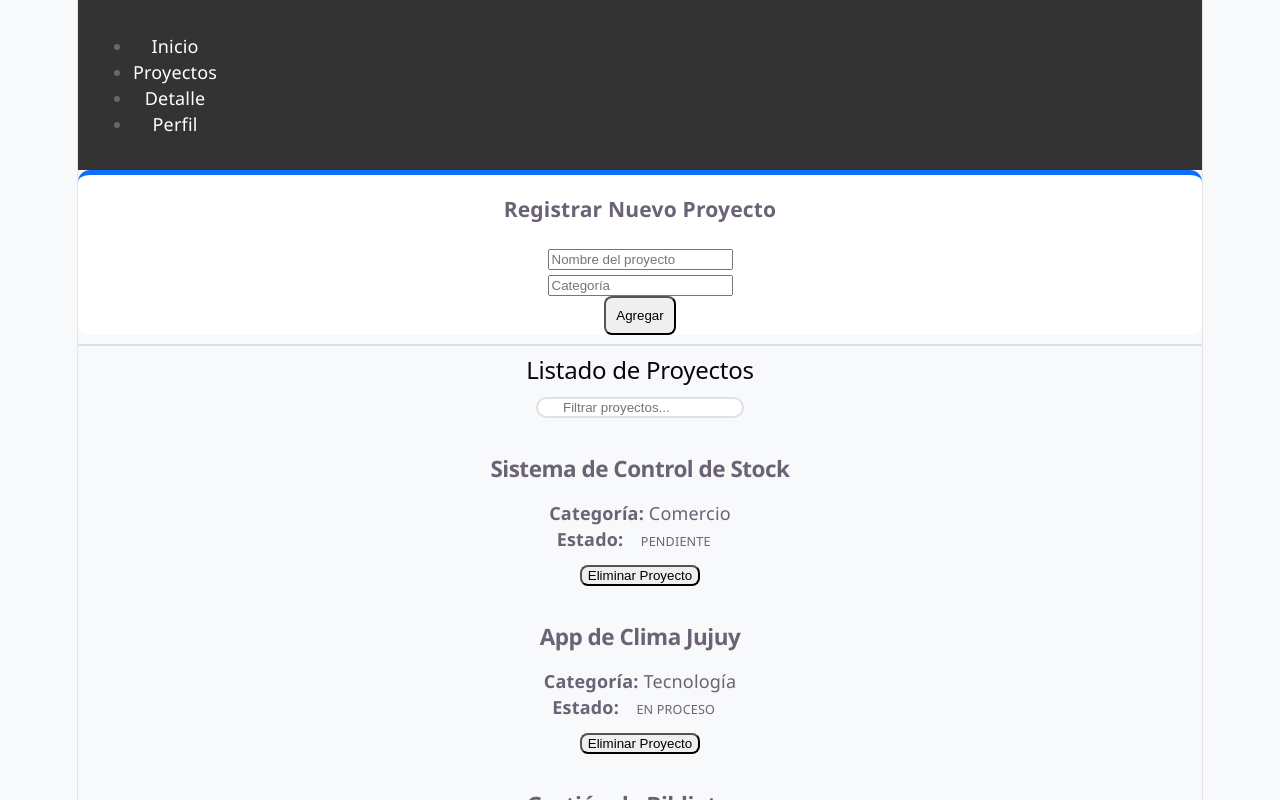
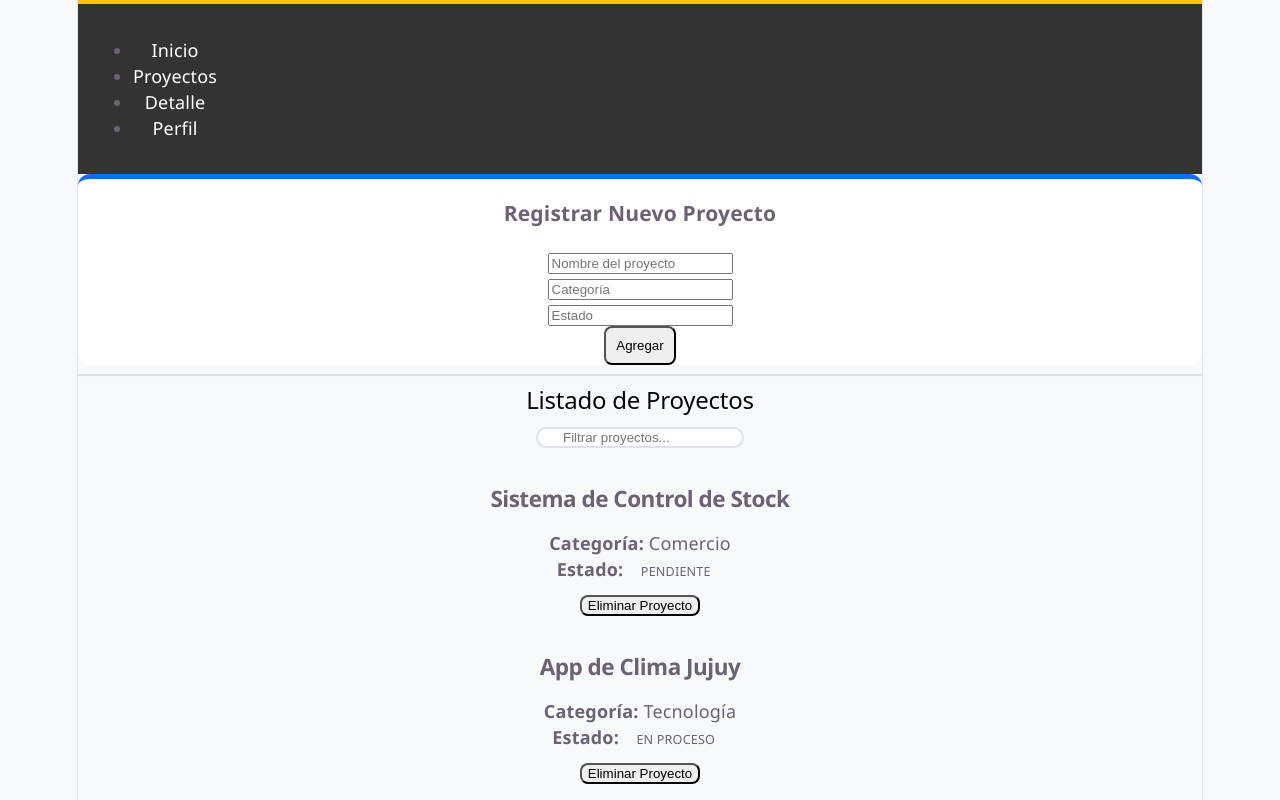
Before and after one commit to MartinAmante/pv_tp3_Grupo9, a React (Vite) app: page / in a window 1280 px wide. Shown: the top 800 px of the page. Built offline with nearby package versions, Linux system fonts and the light colour scheme.

Commit message:
Cambios de desestructuracion en los estados de  FormularioProyecto.jsx. Martin Amante

```diff
--- a/src/App.jsx
+++ b/src/App.jsx
@@ -1,6 +1,7 @@
 import { useState } from 'react';
 import { obtenerProyectos } from './services/proyectoService';
 import Nav from './components/Nav';
+import Header from './components/Header';
 import FormularioProyecto from './components/FormularioProyecto';
 import ListaProyectos from './components/ListaProyectos';
 import Footer from './components/Footer';
@@ -11,6 +12,7 @@ function App() {
 
   return (
     <div className="App d-flex flex-column min-vh-100">
+      <Header />
       <Nav />
       <main className="container my-5 flex-grow-1">
         {/* AQUÍ ESTÁ EL AGREGAR QUE TE FALTA */}
--- a/src/components/FormularioProyecto.jsx
+++ b/src/components/FormularioProyecto.jsx
@@ -2,8 +2,14 @@ import { useState } from 'react';
 import { agregarProyecto, obtenerProyectos } from '../services/proyectoService';
 
 const FormularioProyecto = ({ setProyectos }) => {
-    const [titulo, setTitulo] = useState('');
-    const [categoria, setCategoria] = useState('');
+
+    const [datos, setDatos] = useState({
+        titulo: '',
+        categoria: '',
+        estado: ''
+    });
+
+    const { titulo, categoria, estado } = datos;
 
     const handleSubmit = (e) => {
         e.preventDefault();
@@ -11,12 +17,11 @@ const FormularioProyecto = ({ setProyectos }) => {
             id: Date.now(),
             titulo,
             categoria,
-            estado: 'Pendiente'
+            estado
         };
         agregarProyecto(nuevo);
         setProyectos(obtenerProyectos());
-        setTitulo('');
-        setCategoria('');
+        setDatos({ titulo: '', categoria: '', estado: '' });
     };
 
     return (
@@ -24,10 +29,34 @@ const FormularioProyecto = ({ setProyectos }) => {
             <h3 className="text-primary mb-3 text-center">Registrar Nuevo Proyecto</h3>
             <form onSubmit={handleSubmit} className="row g-3">
                 <div className="col-md-5">
-                    <input type="text" className="form-control" placeholder="Nombre del proyecto" value={titulo} onChange={(e) => setTitulo(e.target.value)} required />
+                    <input
+                        type="text"
+                        name="titulo"
+                        className="form-control"
+                        placeholder="Nombre del proyecto"
+                        value={titulo}
+                        onChange={(e) => setDatos({...datos, titulo: e.target.value})}
+                        required />
                 </div>
                 <div className="col-md-5">
-                    <input type="text" className="form-control" placeholder="Categoría" value={categoria} onChange={(e) => setCategoria(e.target.value)} required />
+                    <input
+                        type="text"
+                        name="categoria"
+                        className="form-control"
+                        placeholder="Categoría"
+                        value={categoria}
+                        onChange={(e) => setDatos({...datos, categoria: e.target.value})}
+                        required />
+                </div>
+                <div className="col-md-5">
+                    <input
+                        type="text"
+                        name="estado"
+                        className="form-control"
+                        placeholder="Estado"
+                        value={estado}
+                        onChange={(e) => setDatos({...datos, estado: e.target.value})}
+                        required />
                 </div>
                 <div className="col-md-2">
                     <button type="submit" className="btn btn-success w-100 fw-bold">Agregar</button>
```
